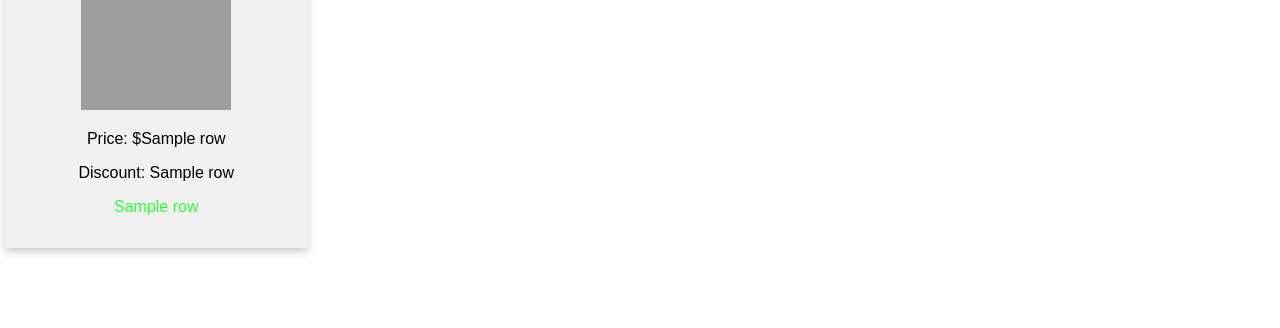
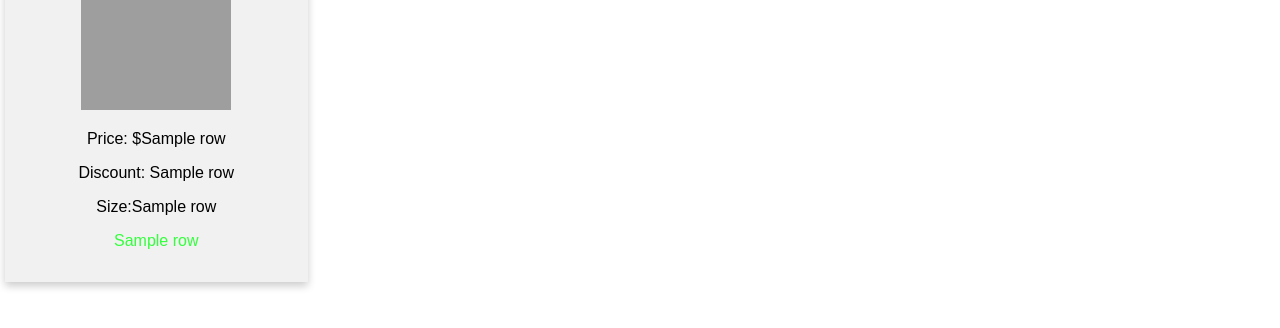
Before and after one commit to pmflypallavi/KoolApp, a Flask app: template templates/displayCategory.html in a window 1280 px wide. Shown: the part 213-541 px from the top of the page. Run offline with Flask 2, Linux system fonts and the light colour scheme; the template is opened without the code that fills it: most values are stand-ins (such as "Sample title", 1, 10 or a date in 2020); some libraries are stand-ins or nearby versions; grey boxes are pictures that could not be loaded.

Commit message:
No change

```diff
--- a/templates/displayCategory.html
+++ b/templates/displayCategory.html
@@ -52,7 +52,8 @@ body {
 }
 
 .stock.green {
-  color: #33FF3C;
+    color: #33FF3C;
+}
 </style>
 </head>
 <body>
@@ -68,6 +69,7 @@ body {
             <a href="/productDescription?productId={{row[1]}}"><img src={{ url_for('static', filename='images/' + row[1]) + '.jpg' }} id="itemImage" /></a>
             <p>Price: ${{row[2]}}</p>
             <p>Discount: {{row[3]}}</p>
+            <p>Size:{{ row[5] }}</p>
             <p class="stock">{{row[4]}}</p>
 
         </div>
```
